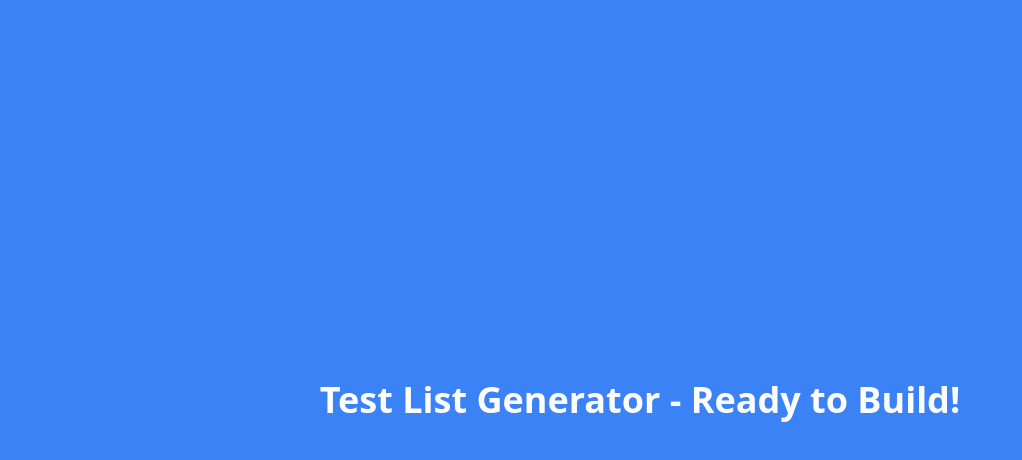
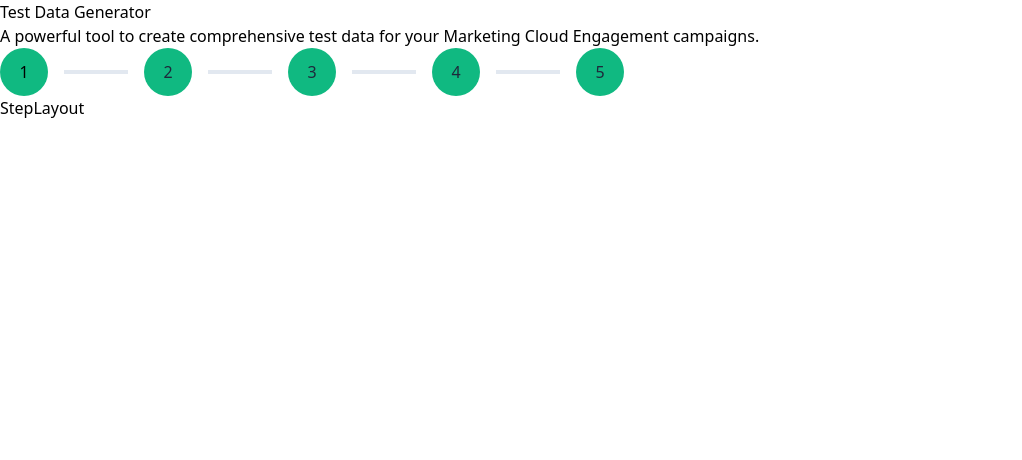
Before and after one commit to blake-brooks-88/test-list-generator, a React (Create React App) app: page / in a window 1280 px wide. Shown: the top 460 px of the page, without its empty margins (0-1022 px from the left). Built offline with nearby package versions, Linux system fonts and the light colour scheme.

Commit message:
set up initial layout

```diff
--- a/src/App.js
+++ b/src/App.js
@@ -1,10 +1,21 @@
+import AppContainer from "./components/layout/AppContainer";
+import AppHeader from "./components/layout/AppHeader";
+import ProgressIndicator from "./components/layout/ProgressIndicator";
+import StepLayout from "./components/layout/StepLayout";
+import { ProgressProvider } from "./hooks/useProgress";
+
 function App() {
   return (
-    <div className="min-h-screen bg-blue-500 flex items-center justify-center">
-      <h1 className="text-4xl font-bold text-white">
-        Test List Generator - Ready to Build!
-      </h1>
-    </div>
+    <AppContainer>
+      <AppHeader
+        headerText="Test Data Generator"
+        subheaderText="A powerful tool to create comprehensive test data for your Marketing Cloud Engagement campaigns."
+      />
+      <ProgressProvider>
+        <ProgressIndicator />
+        <StepLayout />
+      </ProgressProvider>
+    </AppContainer>
   );
 }
 
--- /dev/null
+++ b/src/components/layout/AppContainer.js
@@ -0,0 +1,11 @@
+import React from 'react'
+
+function AppContainer({ children }) {
+    return (
+        <div className="flex flex-col">
+            {children}
+        </div>
+    )
+}
+
+export default AppContainer
--- /dev/null
+++ b/src/components/layout/AppHeader.js
@@ -0,0 +1,12 @@
+import React from 'react'
+
+function AppHeader({ headerText, subheaderText }) {
+    return (
+        <div className="flex flex-col">
+            <h1>{headerText}</h1>
+            <p>{subheaderText}</p>
+        </div>
+    )
+}
+
+export default AppHeader
--- /dev/null
+++ b/src/components/layout/ProgressIndicator.js
@@ -0,0 +1,45 @@
+import React from "react";
+import { useProgress } from "../../hooks/useProgress";
+import StepIcon from "../steps/StepIcon";
+
+function ProgressIndicator() {
+  const { currentStep, maxSteps } = useProgress();
+  const stepsArray = Array(maxSteps)
+    .fill(1)
+    .map((e, i) => e + i * 1);
+  return (
+    <div className="flex">
+      {stepsArray.map((step) =>
+        step < maxSteps ? (
+          <div className="flex justify-center items-center">
+            <StepIcon
+              key={step}
+              stepNumber={step}
+              isComplete={step < currentStep}
+              isActive={step === currentStep}
+              isInactive={step > currentStep}
+            />
+            <div
+              className={`
+                    h-1
+                    w-16
+                    ${step < currentStep ? "bg-primary-600" : "bg-mygray-200 "}
+                    mx-4
+                    `}
+            ></div>
+          </div>
+        ) : (
+          <StepIcon
+            key={step}
+            stepNumber={step}
+            isComplete={step < currentStep}
+            isActive={step === currentStep}
+            isInactive={step > currentStep}
+          />
+        )
+      )}
+    </div>
+  );
+}
+
+export default ProgressIndicator;
--- /dev/null
+++ b/src/components/layout/StepLayout.js
@@ -0,0 +1,9 @@
+import React from 'react'
+
+function StepLayout() {
+    return (
+        <div>StepLayout</div>
+    )
+}
+
+export default StepLayout
--- /dev/null
+++ b/src/components/steps/StepIcon.js
@@ -0,0 +1,23 @@
+import React from "react";
+
+function StepIcon({ stepNumber, isActive, isInactive }) {
+  return (
+    <div
+      className={`
+            text-center
+            rounded-full
+            w-12
+            h-12
+            items-center
+            justify-center
+            flex
+            bg-primary-500
+            ${isInactive ? "bg-mygray-200 text-mygray-800" : null}
+            `}
+    >
+      {stepNumber}
+    </div>
+  );
+}
+
+export default StepIcon;
--- a/src/hooks/useProgress.js
+++ b/src/hooks/useProgress.js
@@ -1,28 +1,28 @@
-import React, { createContext, useState, useContext } from 'react'
+import React, { createContext, useState, useContext } from "react";
 
 const UseProgressContext = createContext();
 
 export const ProgressProvider = ({ children }) => {
   const [currentStep, setCurrentStep] = useState(1);
-    const MAX_STEPS = 4;
+  const [maxSteps] = useState(5);
 
   const nextStep = () => {
-        if (currentStep < MAX_STEPS) {
-            setCurrentStep(prev => prev + 1);
+    if (currentStep < maxSteps) {
+      setCurrentStep((prev) => prev + 1);
     }
-    }
+  };
 
   const previousStep = () => {
     if (currentStep > 1) {
-            setCurrentStep(prev => prev - 1);
+      setCurrentStep((prev) => prev - 1);
     }
-    }
+  };
 
   const goToStep = (stepNumber) => {
     if (canGoToStep(stepNumber)) {
-            setCurrentStep(stepNumber)
+      setCurrentStep(stepNumber);
     }
-    }
+  };
 
   const canGoToStep = (stepNumber) => {
     if (stepNumber > currentStep) return false;
@@ -30,7 +30,7 @@ export const ProgressProvider = ({ children }) => {
     if (stepNumber % 1 !== 0) return false;
 
     return true;
-    }
+  };
   return (
     <UseProgressContext.Provider
       value={{
@@ -38,16 +38,18 @@ export const ProgressProvider = ({ children }) => {
         nextStep,
         previousStep,
         goToStep,
-            }}>
+        maxSteps,
+      }}
+    >
       {children}
     </UseProgressContext.Provider>
-    )
-}
+  );
+};
 
 export const useProgress = () => {
   const context = useContext(UseProgressContext);
   if (!context) {
-        throw new Error('useProgress must be used within ProgressProvider')
+    throw new Error("useProgress must be used within ProgressProvider");
   }
   return context;
-}
+};
```
Also changed, not shown: 1 other file (tests, documents, lock files or other folders). Lines whose indentation alone changed are shown as unchanged.
